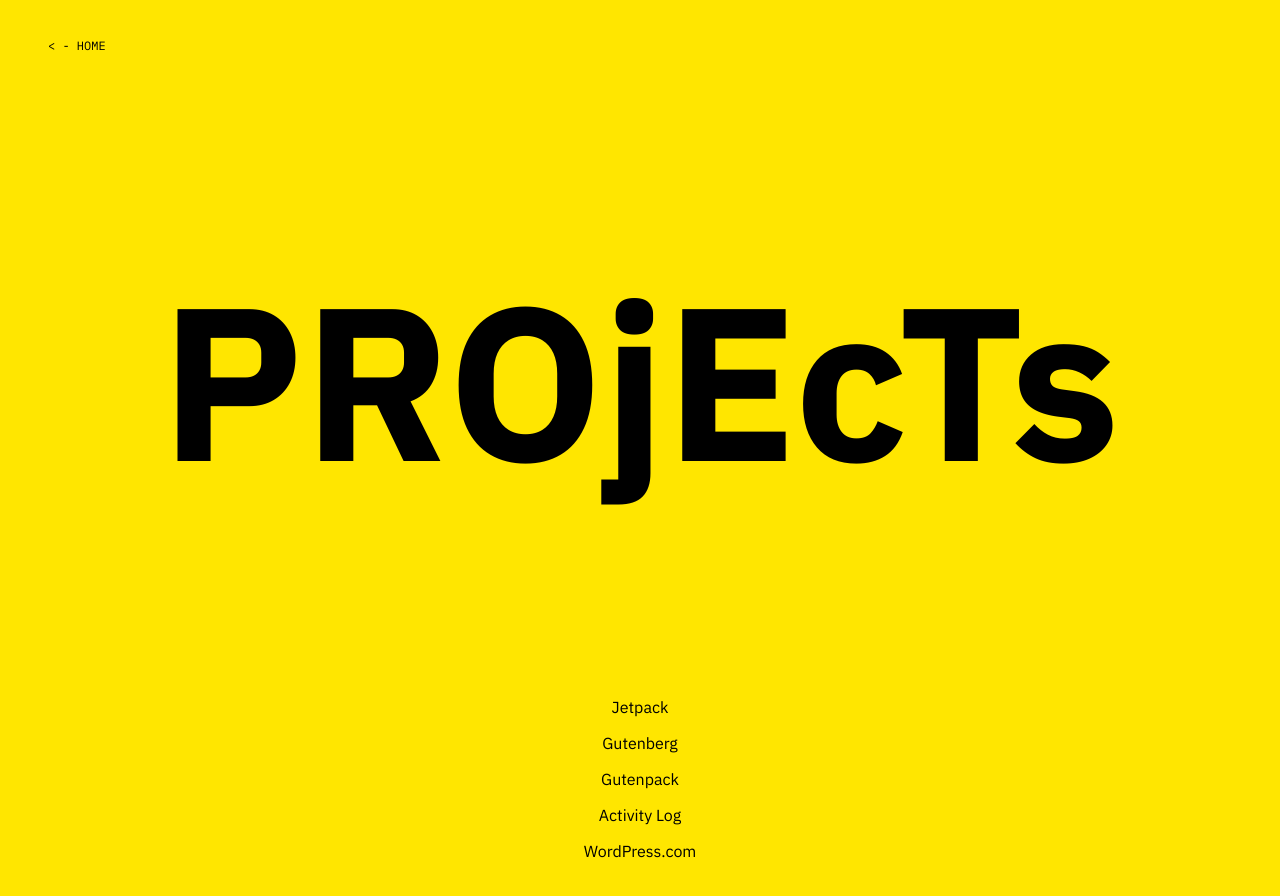
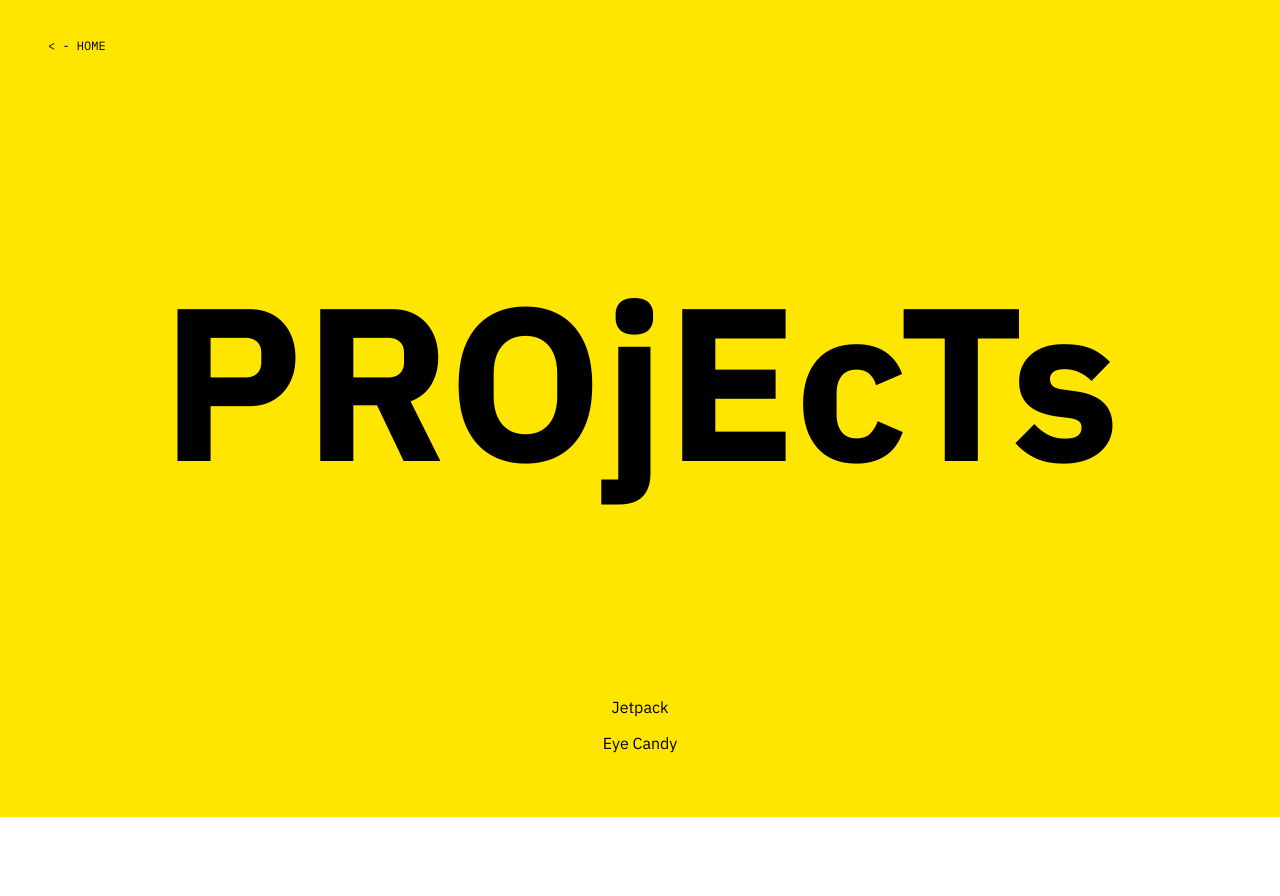
Before and after one commit to MichaelArestad/portfolio, a Next.js app: page /projects in a window 1280 px wide. Shown: the top 896 px of the page. After the commit the page ends 817 px from the top, so only its background shows below. Built offline with nearby package versions, Linux system fonts and the light colour scheme.

Commit message:
Minor tweaks and attempts to fix up classname passing

```diff
--- a/components/card/card.js
+++ b/components/card/card.js
@@ -16,7 +16,7 @@ export default class Card extends React.Component {
 		}
 	}
 
-	classnames = cn(
+	classes = cn(
 		styles.card,
 		this.hasCircles(),
 		this.isCompact(),
@@ -28,14 +28,14 @@ export default class Card extends React.Component {
 			return	(
 				<a
 					href={ this.props.href }
-					className={ this.classnames }
+					className={ this.classes }
 					style={ this.styles }>
 					{ this.props.children }
 				</a>
 			);
 		} else {
 			return	(
-				<Item className={ this.classnames } { ...this.props }>
+				<Item className={ this.classes } { ...this.props }>
 					{ this.props.children }
 				</Item>
 			);
--- a/pages/projects.js
+++ b/pages/projects.js
@@ -25,16 +25,7 @@ export default function Home() {
 							<Link href="/projects/jetpack">Jetpack</Link>
 						</li>
 						<li>
-							<Link href="/projects/gutenberg">Gutenberg</Link>
-						</li>
-						<li>
-							<Link href="/projects/gutenberg">Gutenpack</Link>
-						</li>
-						<li>
-							<Link href="/projects/gutenberg">Activity Log</Link>
-						</li>
-						<li>
-							<Link href="/projects/gutenberg">WordPress.com</Link>
+							<Link href="/projects/eye-candy">Eye Candy</Link>
 						</li>
 					</List>
 				</Card>
--- a/pages/projects/eye-candy.js
+++ b/pages/projects/eye-candy.js
@@ -24,7 +24,7 @@ export default function Home() {
 					zag="big"
 					backgroundColor="#ff0054"
 					textColor="#fff">
-					<Back href="/">Home</Back>
+					<Back href="/projects/">Projects</Back>
 				</Hero>
 
 				<Card className={ styles.eyeCandy }>
```
